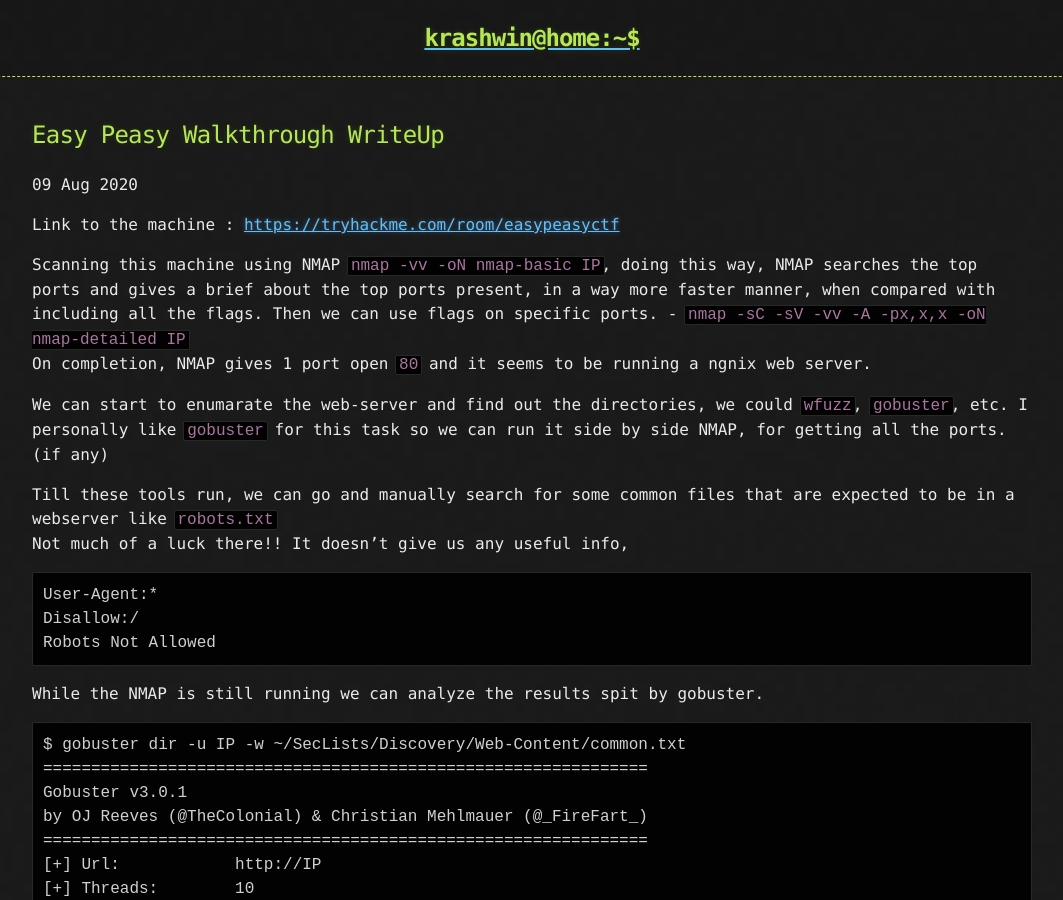
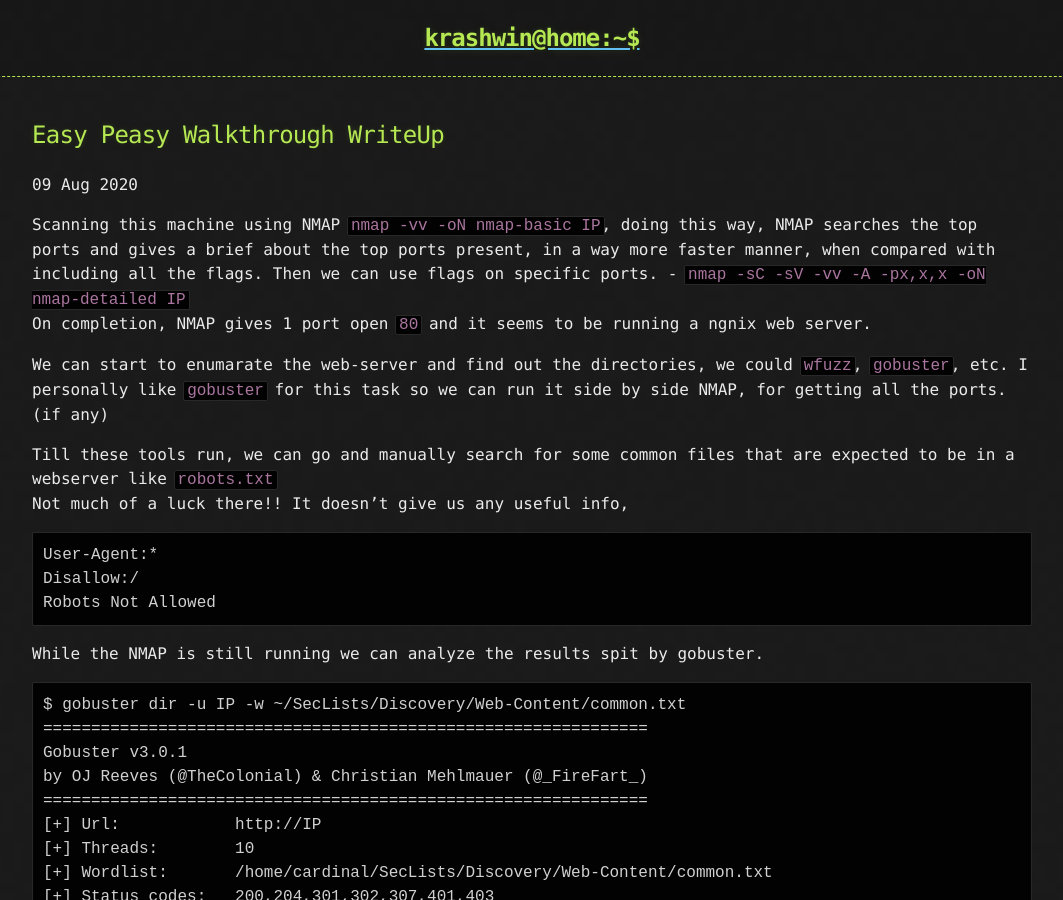
Before and after one commit to krAshwin/CTF_Writeups, a Jekyll site: the page built from _posts/2020-08-09-easy-peasy-thm.md, in a window 1280 px wide and 900 px high. Shown: the whole window, without its empty margins (108-1171 px from the left). Built offline with Jekyll 4.4.1, drawn with Linux system fonts in a browser that asks for light colours; some of the changed text lies outside the part shown.

Commit message:
Update 2020-08-09-easy-peasy-thm.md

```diff
--- a/_posts/2020-08-09-easy-peasy-thm.md
+++ b/_posts/2020-08-09-easy-peasy-thm.md
@@ -3,8 +3,6 @@ title: Easy Peasy Walkthrough WriteUp
 layout: post
 published: true
 ---
-
-Link to the machine : [https://tryhackme.com/room/easypeasyctf](https://tryhackme.com/room/easypeasyctf)
 
 Scanning this machine using NMAP `nmap -vv -oN nmap-basic IP`, doing this way, NMAP searches the top ports and gives a brief about the top ports present, in a way more faster manner, when compared with including all the flags. Then we can use flags on specific ports. - `nmap -sC -sV -vv -A -px,x,x -oN nmap-detailed IP` <br>
 On completion, NMAP gives 1 port open `80` and it seems to be running a ngnix web server.
```
Also changed, not shown: other parts of _posts/2020-08-09-easy-peasy-thm.md (+2 -0 lines).
